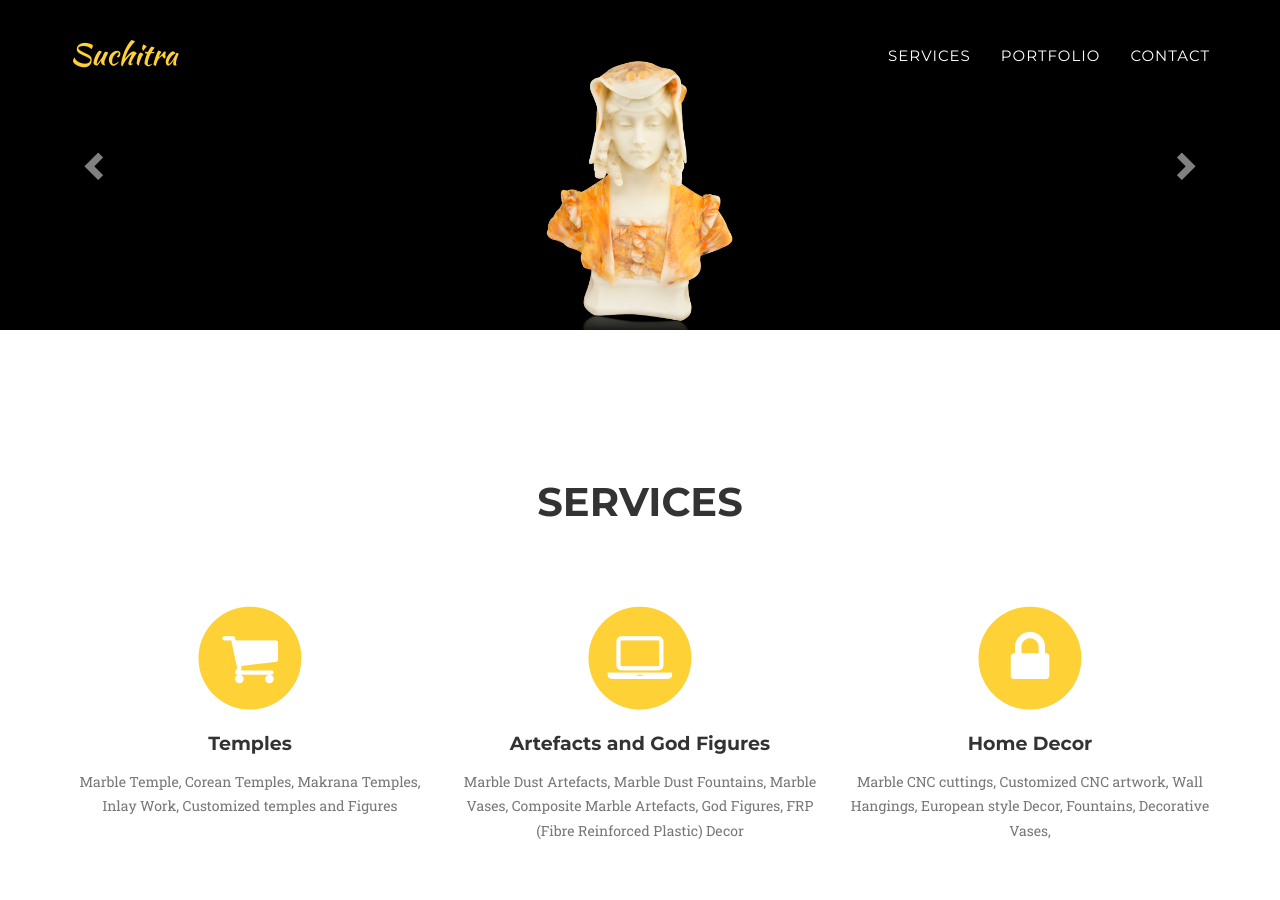
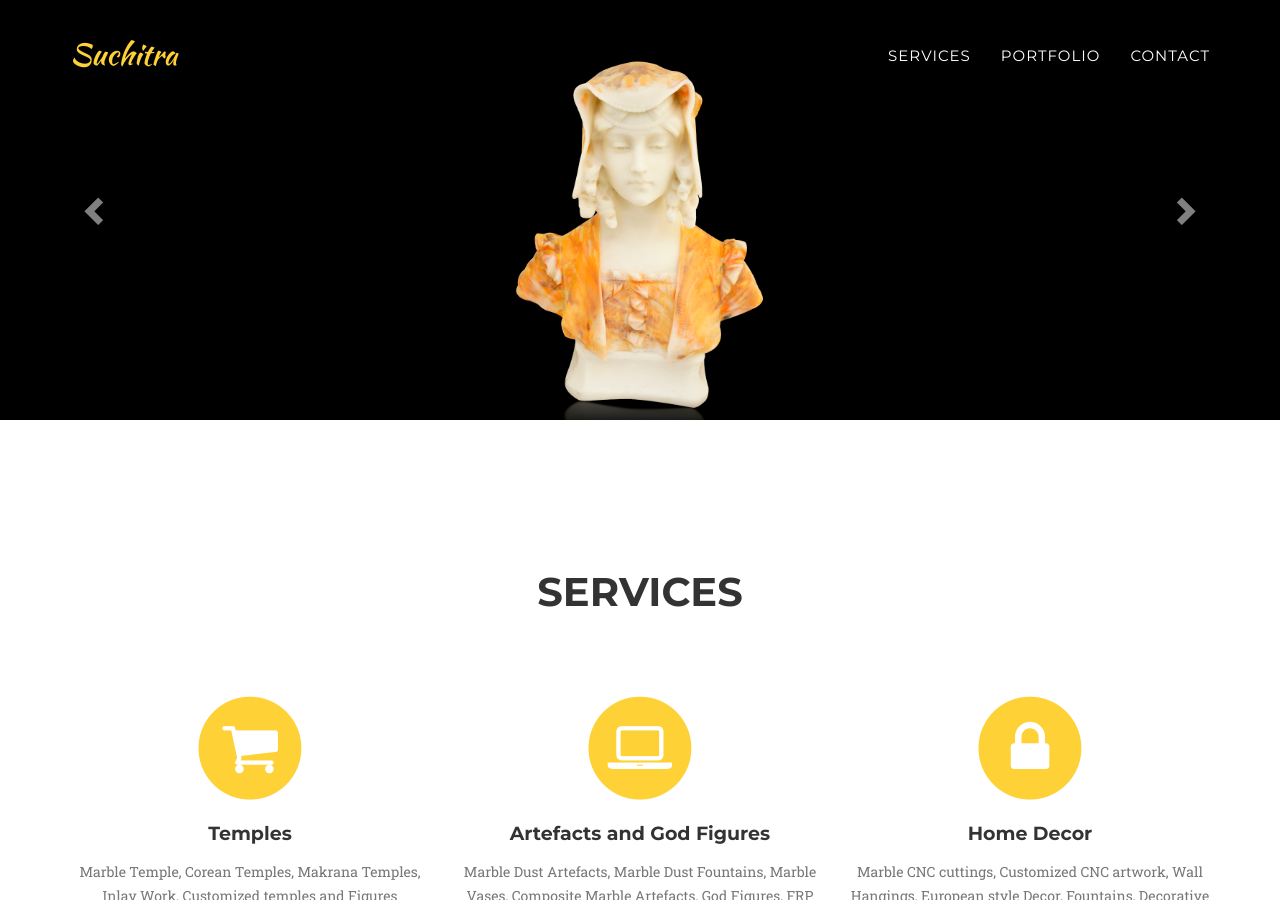
Before and after one commit to shivamkh90/suchitra-website, a Jekyll site: the page built from index.html, in a window 1280 px wide and 900 px high. Built offline with Jekyll 4.4.1, drawn with Linux system fonts in a browser that asks for light colours; nearby versions of some CDN libraries; some web fonts are replaced; library files that are not in the unit come from our copies.

Commit message:
VH increased to 40vh

```diff
--- a/_includes/header.html
+++ b/_includes/header.html
@@ -49,19 +49,19 @@
         </ol>-->
         <div class="carousel-inner" role="listbox">
             <div class="item active" style="background-color: black; padding-top:60px;">
-                <img alt="Second slide [900x500]" class="img-responsive center-block" style="max-height: 30vh;" src="{{ site.url }}/img/hoor-bg-without-top.jpg" data-holder-rendered="true">
+                <img alt="Second slide [900x500]" class="img-responsive center-block" style="max-height: 40vh;" src="{{ site.url }}/img/hoor-bg-without-top.jpg" data-holder-rendered="true">
             </div>
             <div class="item" style="background-color: black; padding-top:60px;">
-                <img alt="Second slide [900x500]" class="img-responsive center-block" style="max-height: 30vh;" src="{{ site.url }}/img/innocent-bg.jpg" data-holder-rendered="true">
+                <img alt="Second slide [900x500]" class="img-responsive center-block" style="max-height: 40vh;" src="{{ site.url }}/img/innocent-bg.jpg" data-holder-rendered="true">
             </div>
             <div class="item" style="background-color: black; padding-top:60px;">
-                <img alt="Second slide [900x500]" class="img-responsive center-block" style="max-height: 30vh;" src="{{ site.url }}/img/side-face-bg.jpg" data-holder-rendered="true">
+                <img alt="Second slide [900x500]" class="img-responsive center-block" style="max-height: 40vh;" src="{{ site.url }}/img/side-face-bg.jpg" data-holder-rendered="true">
             </div>
             <div class="item" style="background-color: black; padding-top:60px;">
-                <img alt="Second slide [900x500]" class="img-responsive center-block" style="max-height: 30vh;" src="{{ site.url }}/img/ganpati-bg.png" data-holder-rendered="true">
+                <img alt="Second slide [900x500]" class="img-responsive center-block" style="max-height: 40vh;" src="{{ site.url }}/img/ganpati-bg.png" data-holder-rendered="true">
             </div>
             <div class="item" style="background-color: black; padding-top:60px;">
-                <img alt="Second slide [900x500]" class="img-responsive center-block" style="max-height: 30vh;" src="{{ site.url }}/img/console-bg.jpg" data-holder-rendered="true">
+                <img alt="Second slide [900x500]" class="img-responsive center-block" style="max-height: 40vh;" src="{{ site.url }}/img/console-bg.jpg" data-holder-rendered="true">
             </div>
         </div>
         <!-- Controls -->
```
